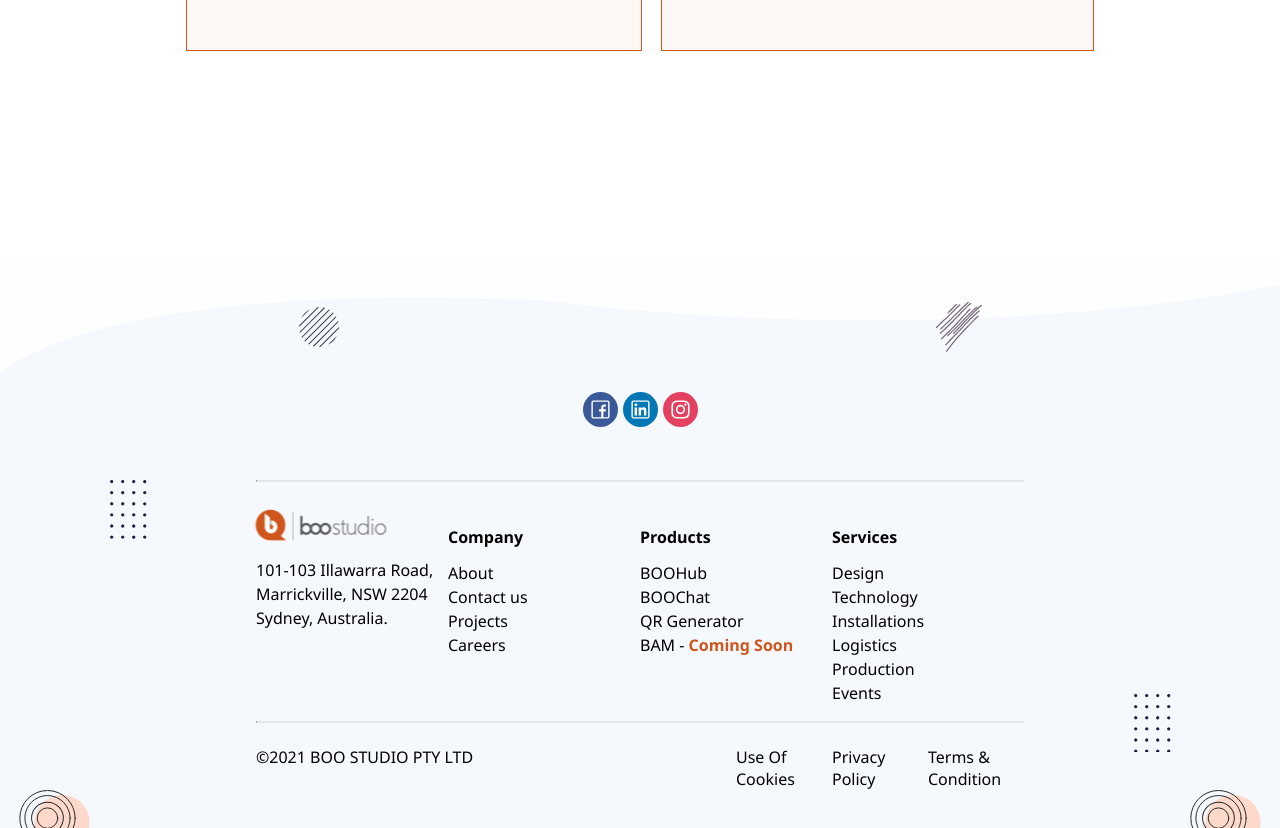
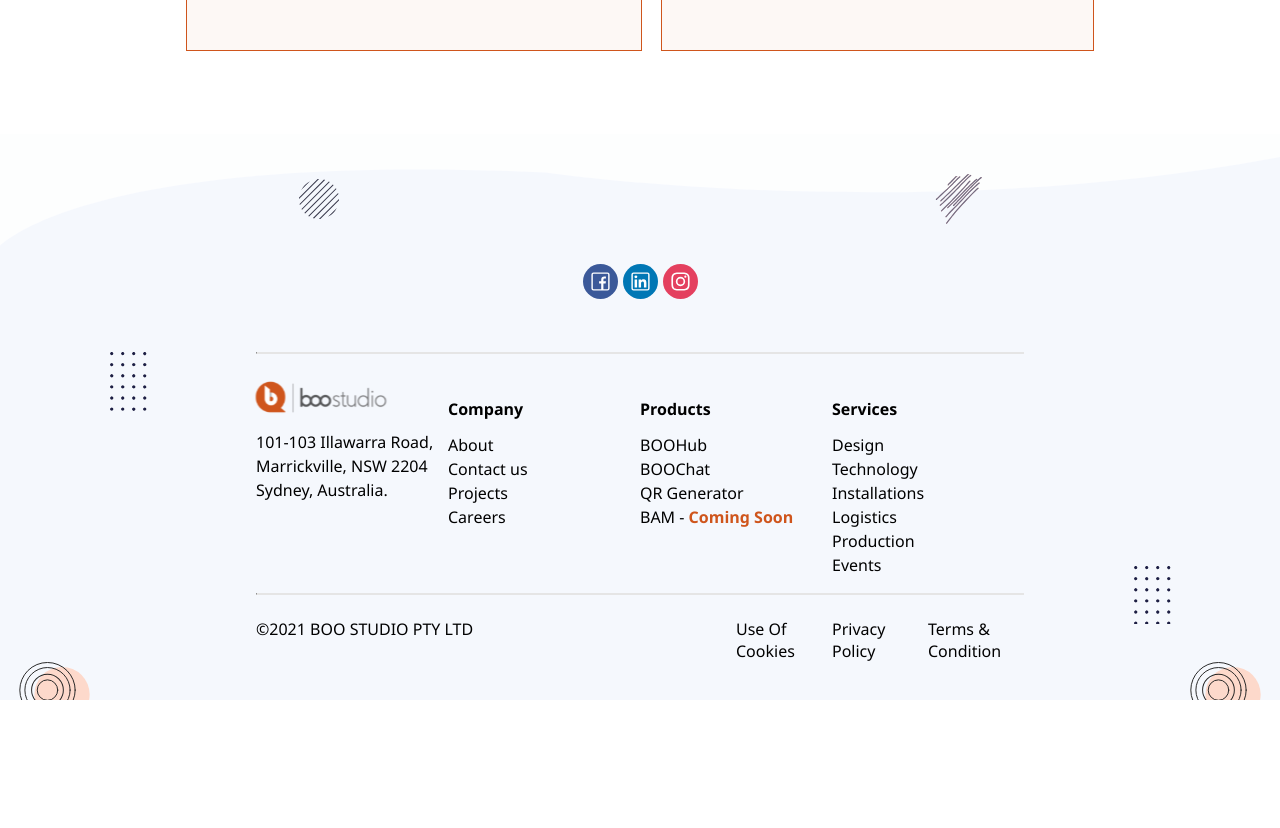
Before and after one commit to Shashank7Jain/boostudio_jain, a Vue app in the folder assessment/: page / in a window 1280 px wide. Shown: the part 1720-2548 px from the top of the page. After the commit the page ends 2420 px from the top, so only its background shows below. Built offline with nearby package versions, Linux system fonts and the light colour scheme.

Commit message:
update footer

```diff
--- a/assessment/src/components/Footer.vue
+++ b/assessment/src/components/Footer.vue
@@ -944,7 +944,7 @@ export default {
 </script>
 <style scoped>
 .rootWrapper {
-  margin-top: 25%;
+  margin-top: 15%;
   position: absolute;
   background-color: #f5f8fd;
   width: 100%;
```
